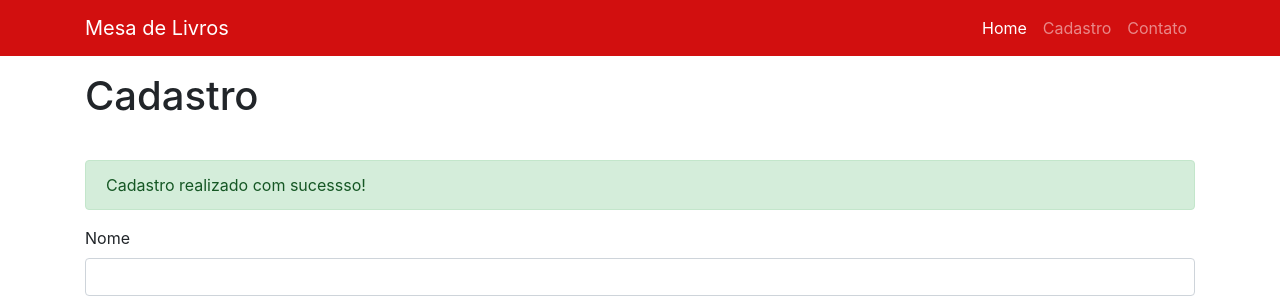
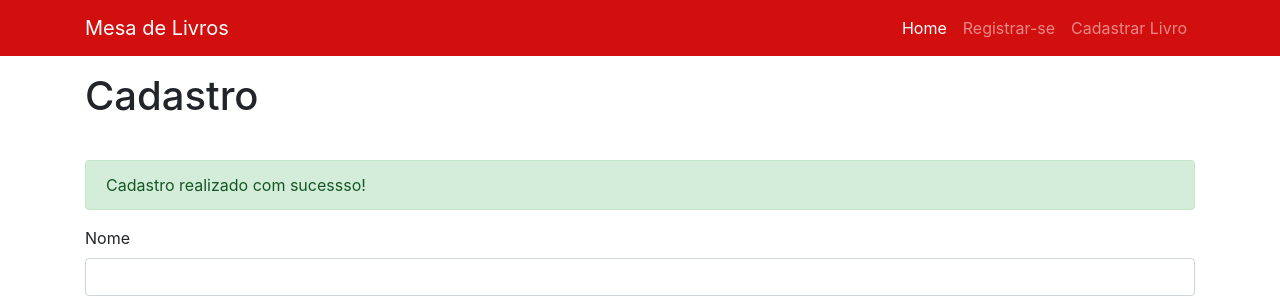
Before and after one commit to uadson/mesadelivros, a Django app: page /accounts/register/ in a window 1280 px wide. Shown: the top 300 px of the page. Run offline with Django 3.2, Linux system fonts and the light colour scheme; some libraries are stand-ins or nearby versions.

Commit message:
added register view

```diff
--- a/templates/partials/_nav.html
+++ b/templates/partials/_nav.html
@@ -15,10 +15,10 @@
         </a>
       </li>
       <li class="nav-item">
-        <a class="nav-link" href="{% url 'accounts:register' %}">Cadastro</a>
+        <a class="nav-link" href="{% url 'accounts:register' %}">Registrar-se</a>
       </li>
       <li class="nav-item">
-        <a class="nav-link" href="#">Contato</a>
+        <a class="nav-link" href="#">Cadastrar Livro</a>
       </li>
     </ul>
   </div>
```
Also changed, not shown: webapp/settings.py (+4 -4 lines).
